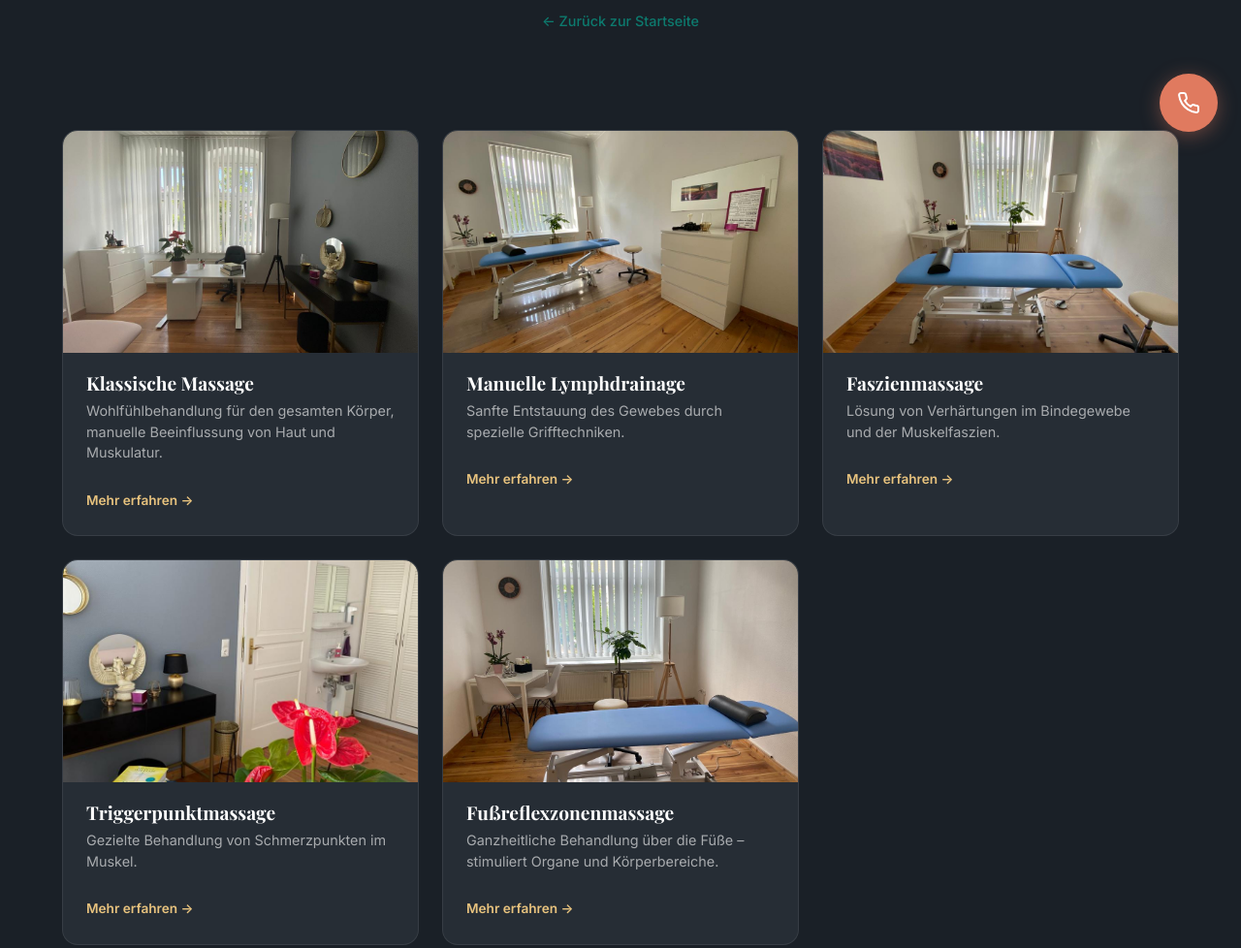
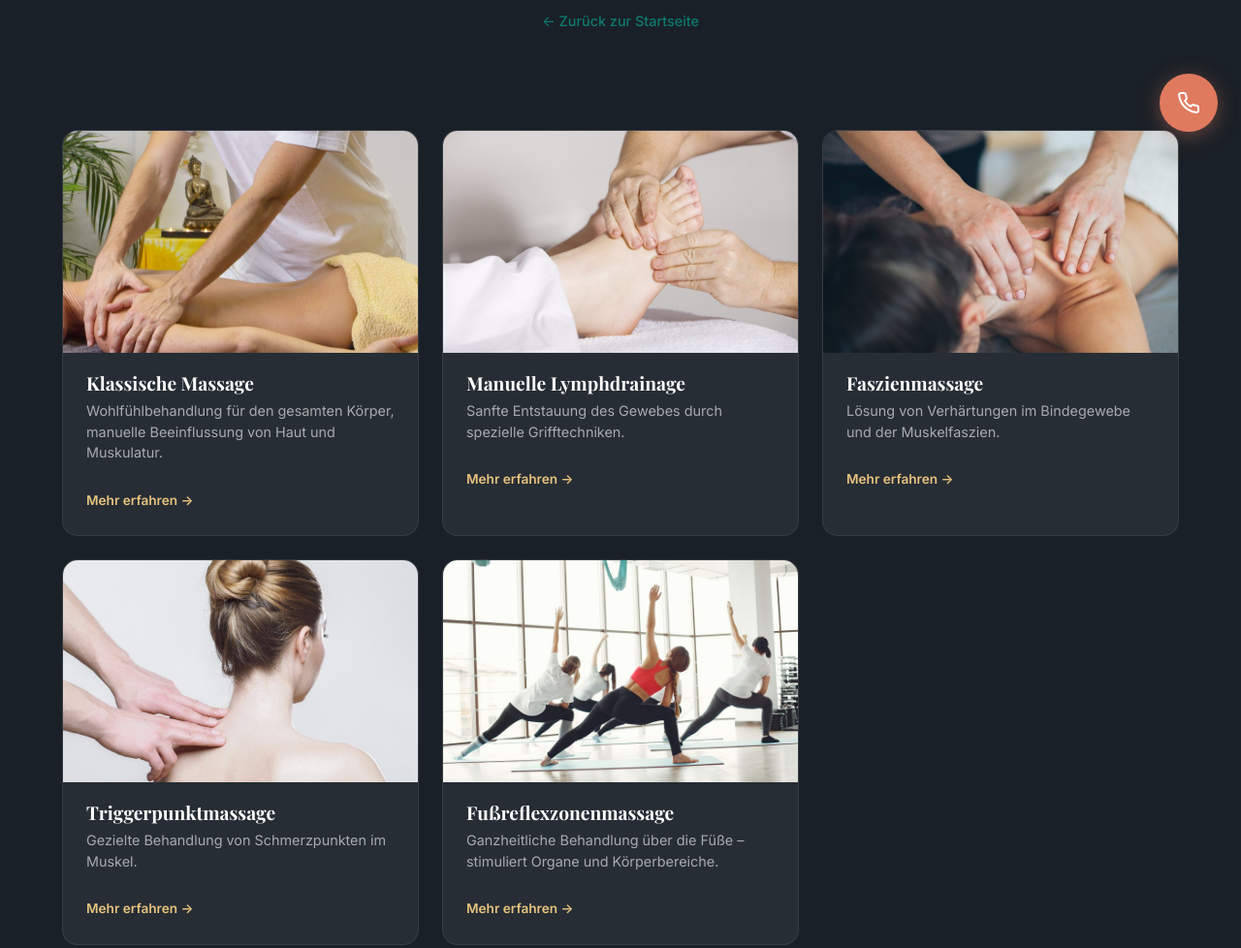
Before and after one commit to Gastonitou/tanit-website, a plain HTML site: page massage.html in a window 1280 px wide. Shown: the part 640-1618 px from the top of the page at 97% size. Drawn offline with nearby package versions, Linux system fonts and the light colour scheme.

Commit message:
Add matching photos for each massage type
Download same images as original tanit-physiotherapie-berlin.de site
plus Pexels foot reflexology photo for Fußreflexzonenmassage.

Co-Authored-By: Claude Sonnet 4.6 <noreply@anthropic.com>

```diff
--- a/massage.html
+++ b/massage.html
@@ -50,7 +50,7 @@
 
         <div class="service-card" onclick="location.href='#klassische-massage'">
           <div class="service-card-img">
-            <img src="images/practice/IMG-20220602-WA0030.jpg" alt="Klassische Massage" loading="lazy">
+            <img src="images/massage/klassische-massage.jpg" alt="Klassische Massage" loading="lazy">
           </div>
           <div class="service-card-body">
             <h3>Klassische Massage</h3>
@@ -61,7 +61,7 @@
 
         <div class="service-card" onclick="location.href='#lymphdrainage'">
           <div class="service-card-img">
-            <img src="images/practice/IMG-20220602-WA0002.jpg" alt="Lymphdrainage" loading="lazy">
+            <img src="images/massage/lymphdrainage.jpg" alt="Lymphdrainage" loading="lazy">
           </div>
           <div class="service-card-body">
             <h3>Manuelle Lymphdrainage</h3>
@@ -72,7 +72,7 @@
 
         <div class="service-card" onclick="location.href='#faszienmassage'">
           <div class="service-card-img">
-            <img src="images/practice/IMG-20220602-WA0017.jpg" alt="Faszienmassage" loading="lazy">
+            <img src="images/massage/faszienmassage.jpg" alt="Faszienmassage" loading="lazy">
           </div>
           <div class="service-card-body">
             <h3>Faszienmassage</h3>
@@ -83,7 +83,7 @@
 
         <div class="service-card" onclick="location.href='#triggerpunkt'">
           <div class="service-card-img">
-            <img src="images/practice/IMG-20220602-WA0025.jpg" alt="Triggerpunktmassage" loading="lazy">
+            <img src="images/massage/triggerpunkt.jpg" alt="Triggerpunktmassage" loading="lazy">
           </div>
           <div class="service-card-body">
             <h3>Triggerpunktmassage</h3>
@@ -94,7 +94,7 @@
 
         <div class="service-card" onclick="location.href='#fussreflex'">
           <div class="service-card-img">
-            <img src="images/practice/IMG-20220602-WA0031.jpg" alt="Fussreflexzonenmassage" loading="lazy">
+            <img src="images/massage/fussreflexzone.jpg" alt="Fußreflexzonenmassage" loading="lazy">
           </div>
           <div class="service-card-body">
             <h3>Fußreflexzonenmassage</h3>
```
Also changed, not shown: images/massage/faszienmassage.jpg (added), images/massage/fussreflexzone.jpg (added), images/massage/klassische-massage.jpg (added), images/massage/lymphdrainage.jpg (added), images/massage/triggerpunkt.jpg (added).
